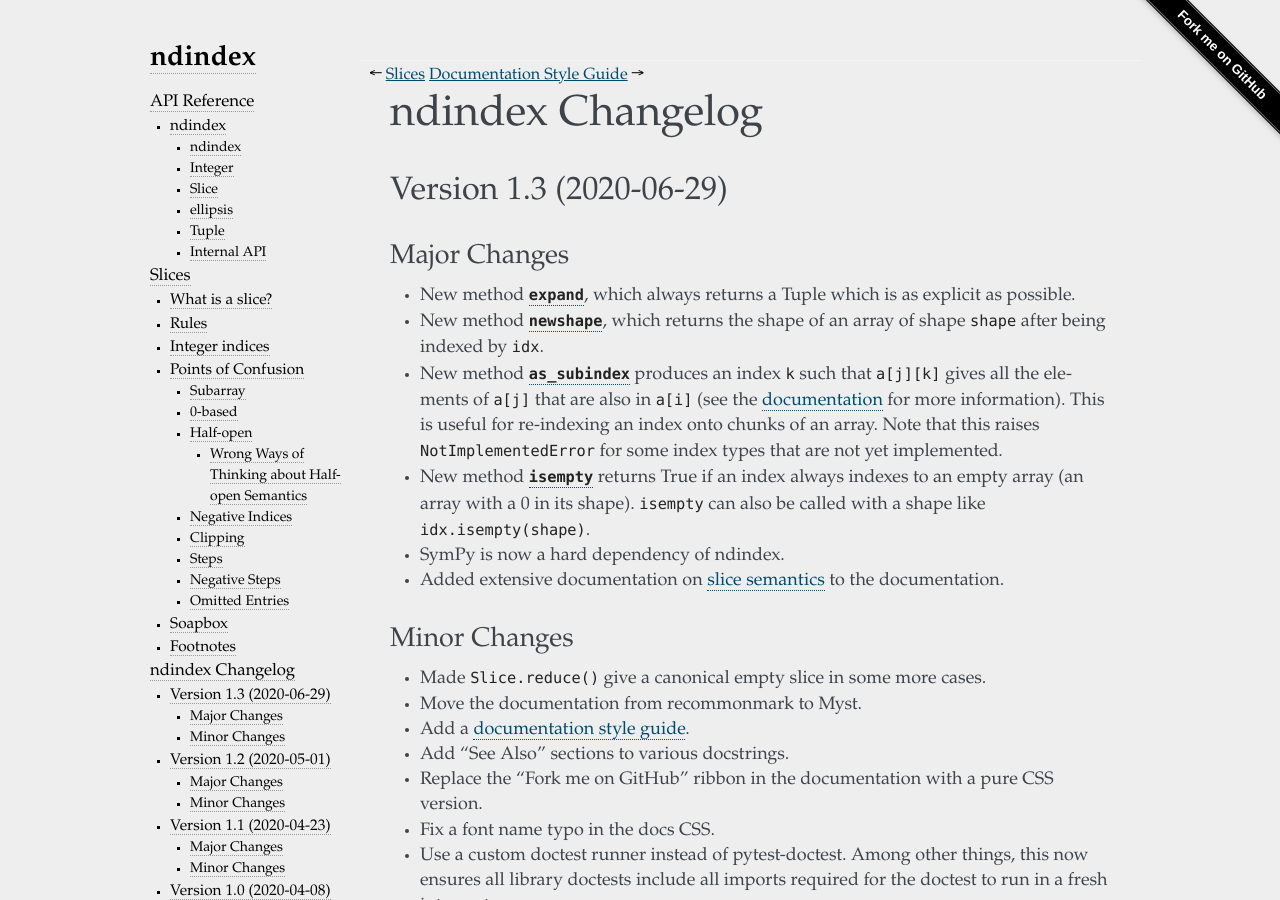
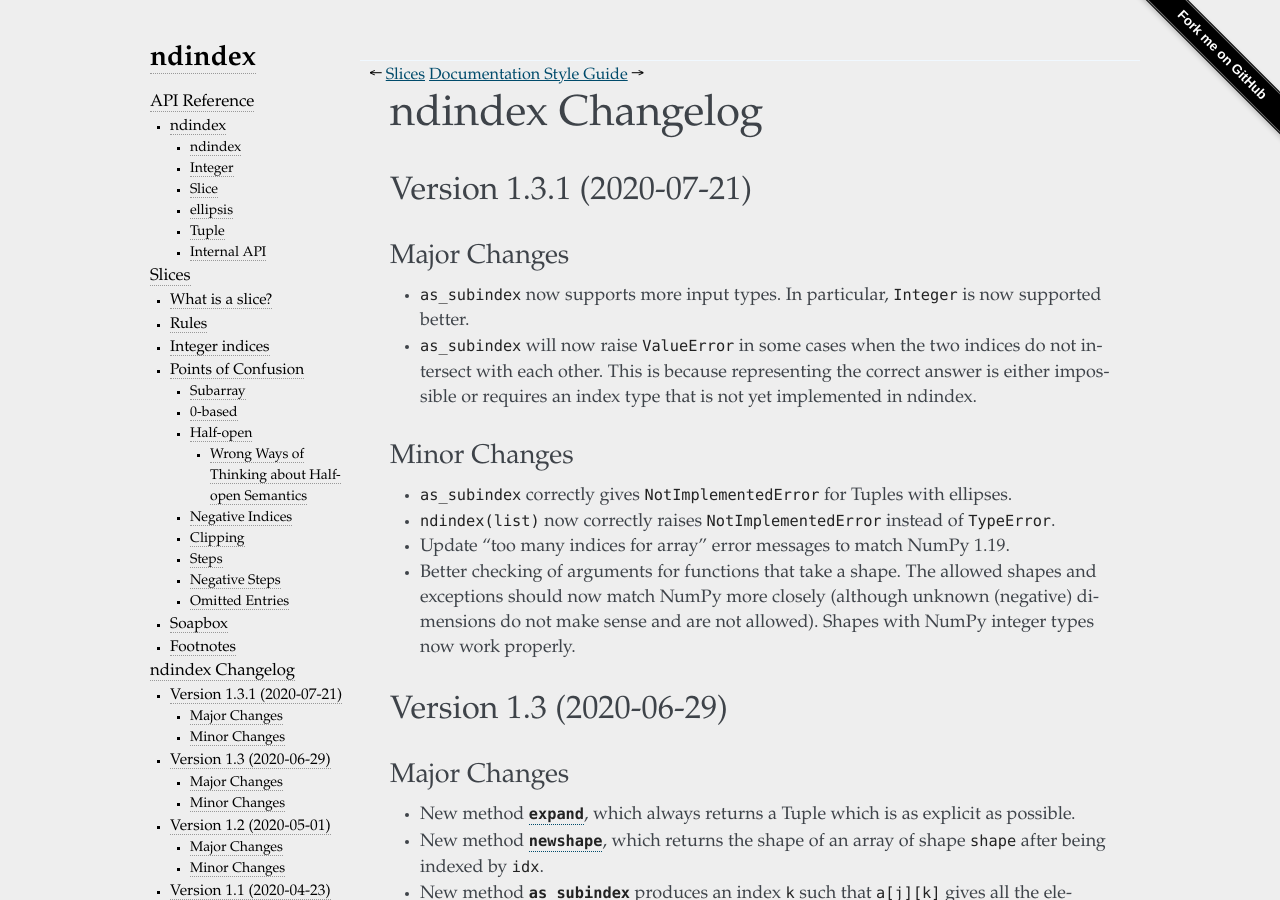
Before and after one commit to Quansight-Labs/ndindex, a Sphinx documentation site: the page built from docs/changelog.md, in a window 1280 px wide and 900 px high. Built offline with Sphinx 7.4.7, drawn with Linux system fonts in a browser that asks for light colours; pages that are not in the unit, such as notebooks, are missing from menus.

Commit message:
Add changelog entries for the 1.3.1 release

```diff
--- a/docs/changelog.md
+++ b/docs/changelog.md
@@ -1,4 +1,31 @@
 # ndindex Changelog
+
+## Version 1.3.1 (2020-07-21)
+
+### Major Changes
+
+- `as_subindex` now supports more input types. In particular, `Integer` is now
+  supported better.
+
+- `as_subindex` will now raise `ValueError` in some cases when the two indices
+  do not intersect with each other. This is because representing the correct
+  answer is either impossible or requires an index type that is not yet
+  implemented in ndindex.
+
+### Minor Changes
+
+- `as_subindex` correctly gives `NotImplementedError` for Tuples with
+  ellipses.
+
+- `ndindex(list)` now correctly raises `NotImplementedError` instead of
+  `TypeError`.
+
+- Update "too many indices for array" error messages to match NumPy 1.19.
+
+- Better checking of arguments for functions that take a shape. The allowed
+  shapes and exceptions should now match NumPy more closely (although unknown
+  (negative) dimensions do not make sense and are not allowed). Shapes with
+  NumPy integer types now work properly.
 
 ## Version 1.3 (2020-06-29)
 
```
